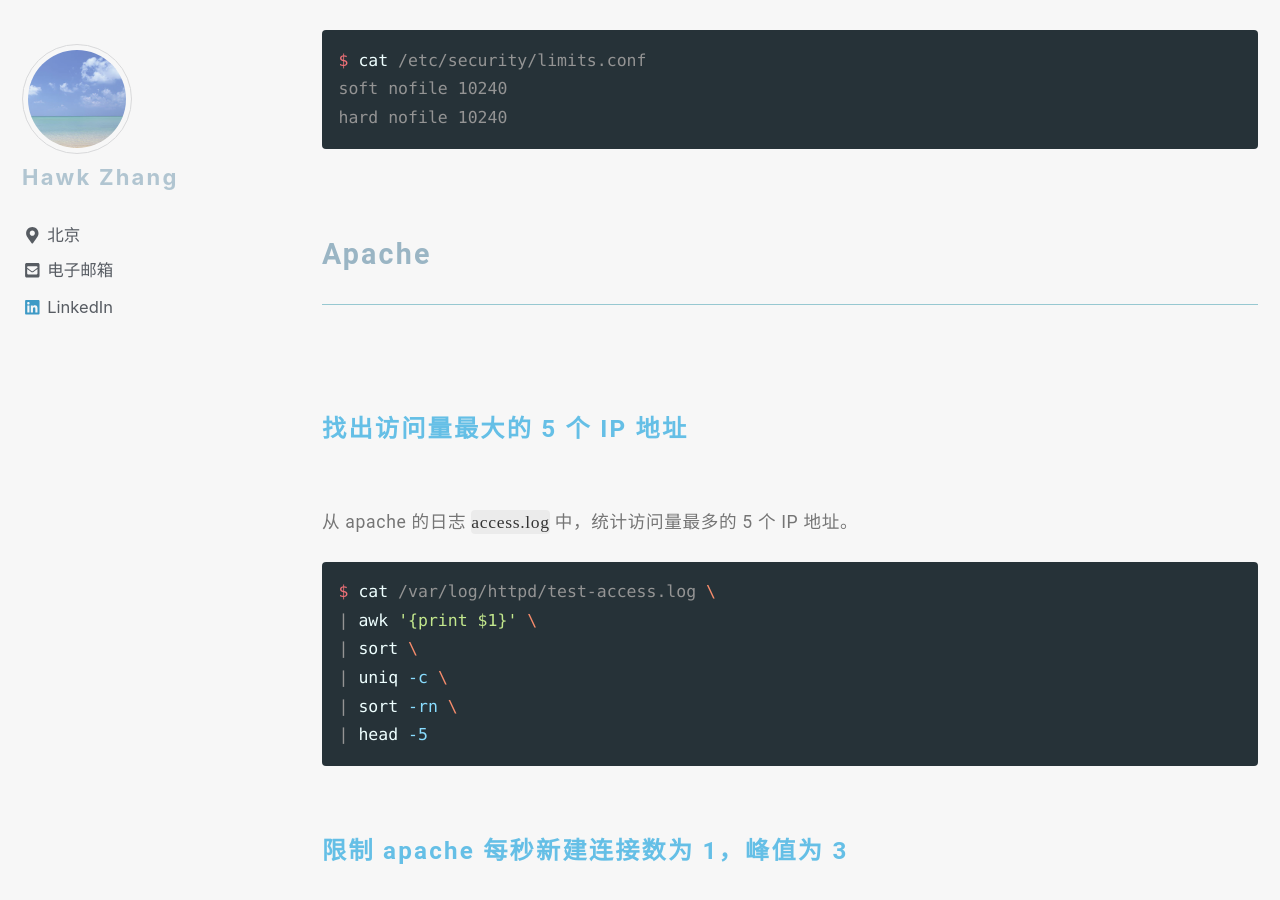
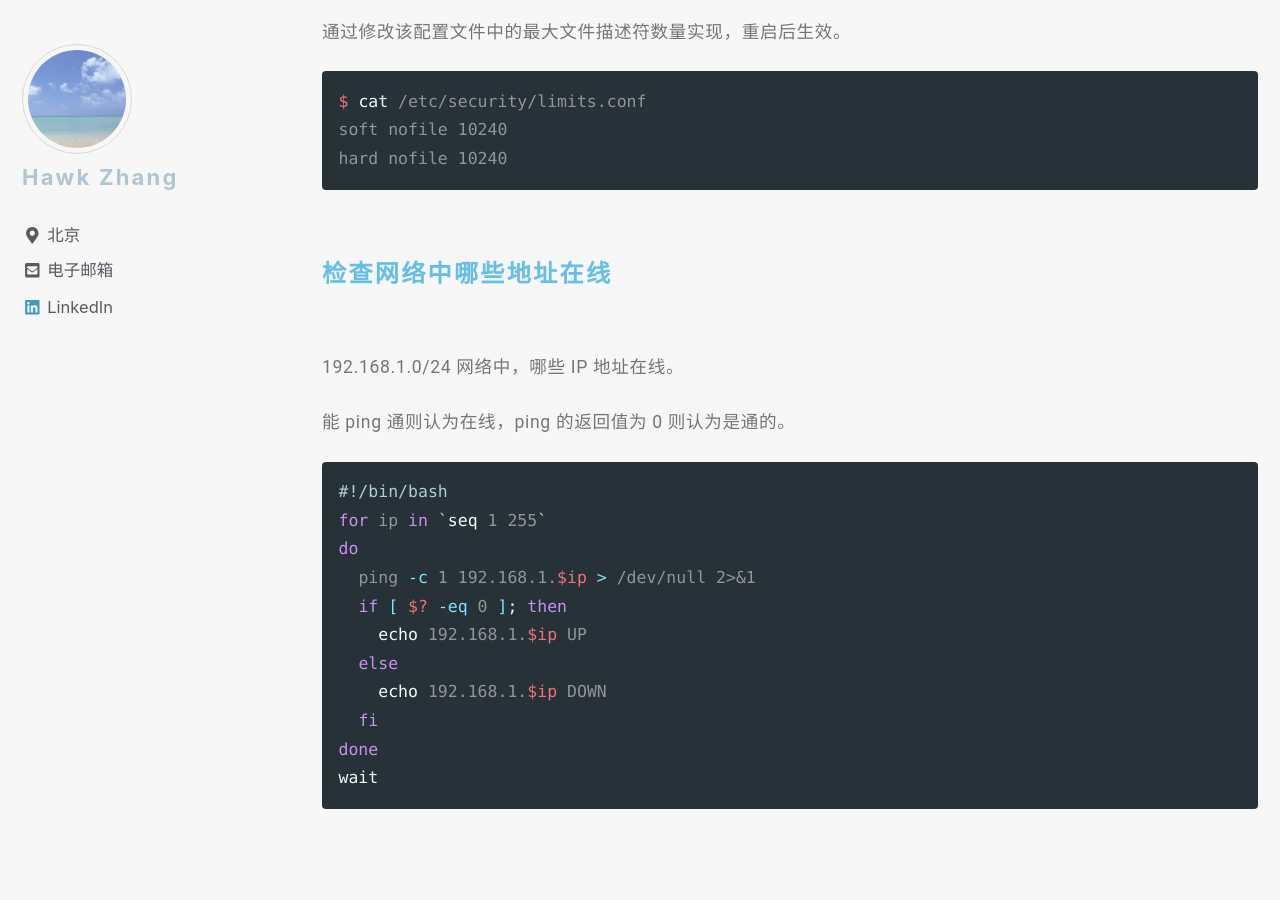
Before and after one commit to narru888/linotes_note, a Jekyll site: the page built from _posts/devop/2017-05-01-troubleshooting.md, in a window 1280 px wide and 900 px high, scrolled down 1934 px. Built offline with Jekyll 4.4.1, drawn with Linux system fonts in a browser that asks for light colours; nearby versions of some CDN libraries; a script that is not in the unit is left out; some of the changed text lies outside the part shown.

Commit message:
update on 2018-08-18 11:50:02 CST

````diff
--- a/_posts/devop/2017-05-01-troubleshooting.md
+++ b/_posts/devop/2017-05-01-troubleshooting.md
@@ -33,6 +33,35 @@
 soft nofile 10240
 hard nofile 10240
 ```
+
+
+
+#### 检查网络中哪些地址在线
+
+192.168.1.0/24 网络中，哪些 IP 地址在线。
+
+能 ping 通则认为在线，ping 的返回值为 0 则认为是通的。
+
+```bash
+#!/bin/bash
+for ip in `seq 1 255`
+do
+  ping -c 1 192.168.1.$ip > /dev/null 2>&1
+  if [ $? -eq 0 ]; then
+    echo 192.168.1.$ip UP
+  else
+    echo 192.168.1.$ip DOWN
+  fi
+done
+wait
+```
+
+
+
+
+
+
+
 
 
 
@@ -411,6 +440,27 @@
 ## 操作系统
 
 
+
+
+### 用户管理
+
+批量添加 20 个用户，用户名为 `user01~20`，密码为 `user + 5个随机字符`
+
+```bash
+#!/bin/bash
+for i in `seq -f"%02g" 1 20`;do
+  useradd user$i
+  echo "user$i-`head -1 /dev/urandom|sha1sum|cut -c 1-5`" | passwd –stdin user$i >/dev/null 2>&1
+done
+```
+
+
+
+
+
+
+
+
 ### Linux 启动顺序
 
 * BIOS
@@ -423,6 +473,21 @@
 * basic.target
 * multi-user.target
 * graphical.target"
+
+
+
+
+
+
+
+
+
+
+
+
+
+
+
 
 
 
````
